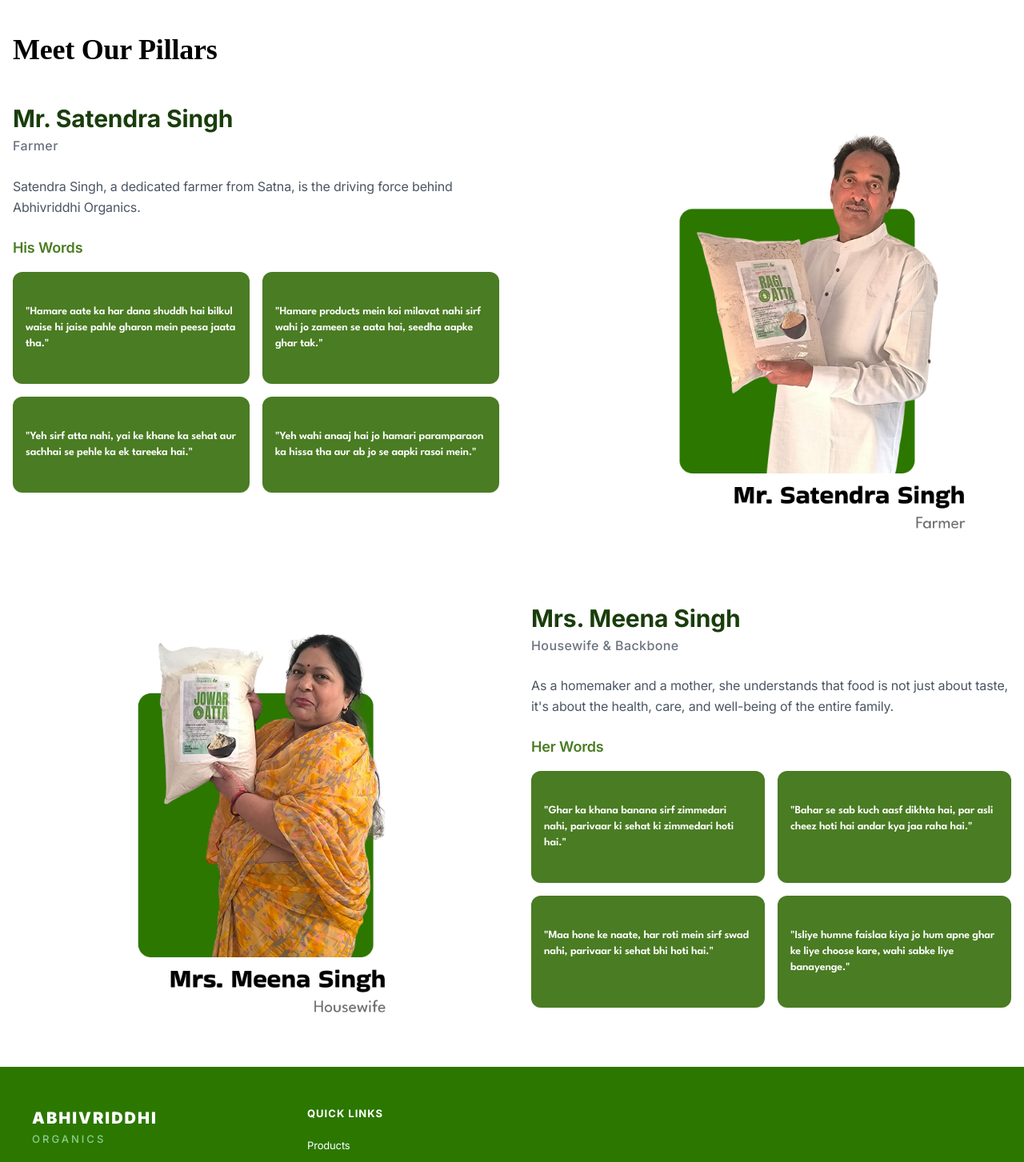
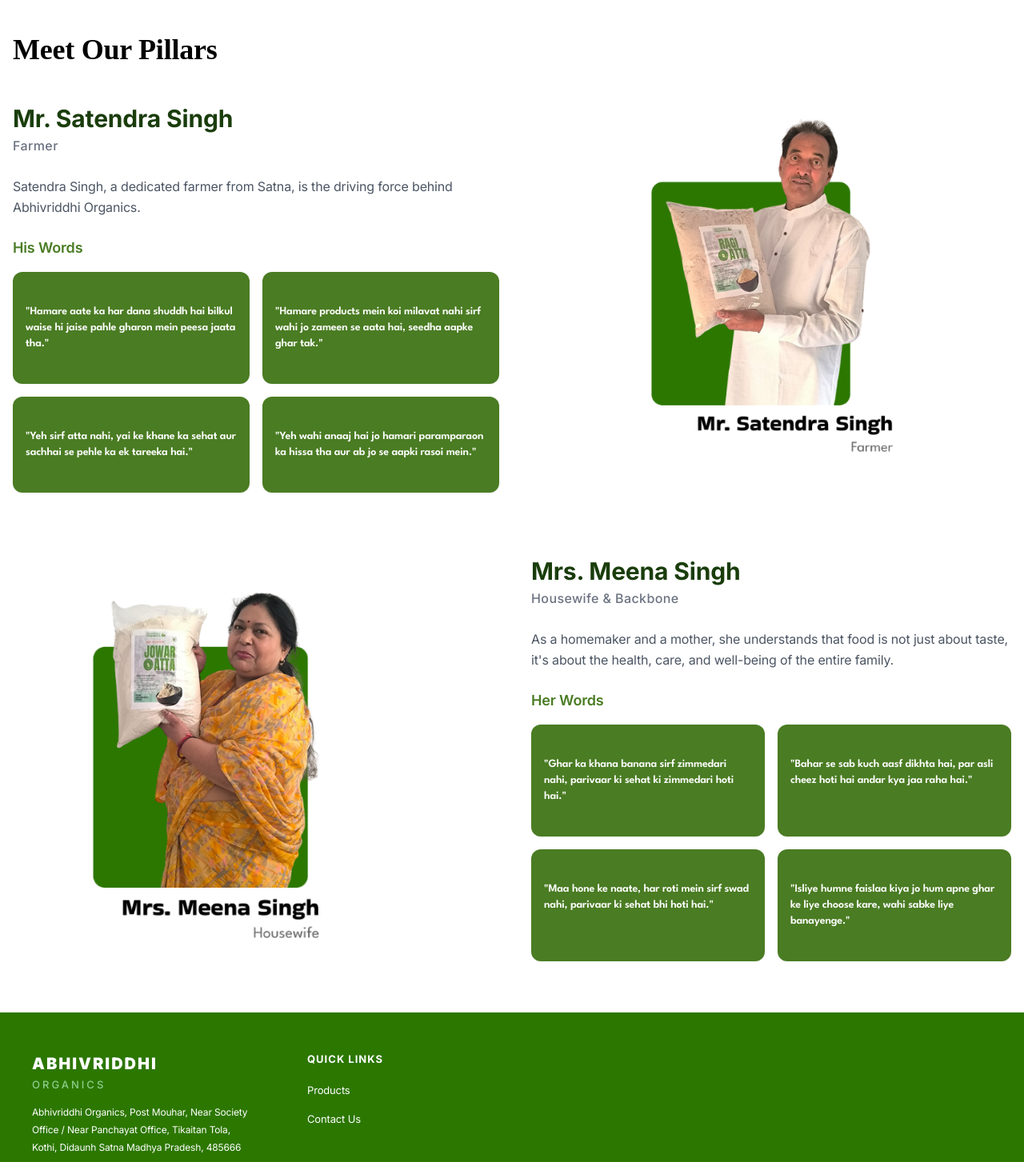
Before and after one commit to harshpunde/Abhivriddhi-ecom-dev-, a React (Vite) app in the folder vite-project/: page / in a window 1280 px wide. Shown: the part 2018-3471 px from the top of the page at 80% size. Built offline with nearby package versions, Linux system fonts and the light colour scheme; no server answers; a web font is replaced by a local one.

Commit message:
"pillars"

```diff
--- a/vite-project/src/components/Landing_Page/pillars-section.jsx
+++ b/vite-project/src/components/Landing_Page/pillars-section.jsx
@@ -53,7 +53,7 @@ export function PillarsSection() {
             <div className="flex flex-col items-center md:ml-20">
               <div className="relative w-full max-w-[450px] rounded-2xl">
                 <img
-                  src="/images/satendra-singh.jpg"
+                  src="/images/satendra-singh.png"
                   alt="Mr. Satendra Singh - Farmer"
                   className="w-full h-auto transform hover:scale-105 transition duration-500"
                 />
@@ -73,7 +73,7 @@ export function PillarsSection() {
             <div className="flex flex-col items-center order-2 md:order-1 md:mr-20">
               <div className="relative w-full max-w-[450px] rounded-2xl">
                 <img
-                  src="/images/meena-singh.jpg"
+                  src="/images/meena-singh.png"
                   alt="Mrs. Meena Singh - Housewife"
                   className="w-full h-auto transform hover:scale-105 transition duration-500"
                 />
```
Also changed, not shown: vite-project/public/images/meena-singh.png (added), vite-project/public/images/satendra-singh.png (added).
